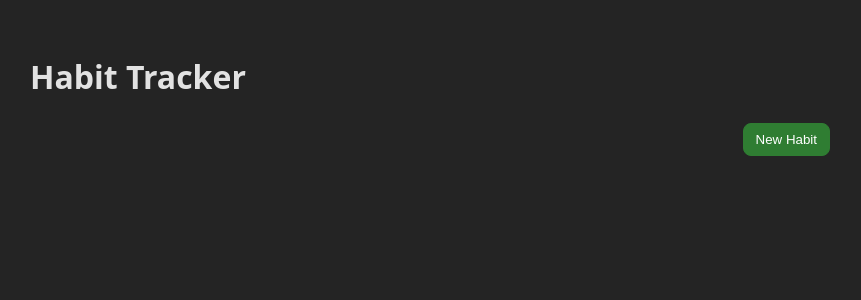
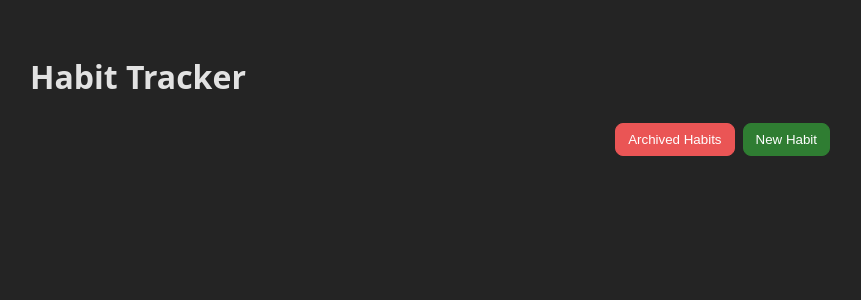
Before and after one commit to AndyC00/Habit_Tracker, a React (Vite) app in the folder frontend/: page / in a window 1280 px wide. Shown: the top 300 px of the page, without its empty margins (210-1071 px from the left). Built offline with nearby package versions, Linux system fonts and the light colour scheme.

Commit message:
archived button added

```diff
--- a/frontend/src/App.tsx
+++ b/frontend/src/App.tsx
@@ -133,6 +133,8 @@ export default function App() {
   const [statsById, setStatsById] = useState<Record<number, Stats | undefined>>({});
   const [durationById, setDurationById] = useState<Record<number, number | "" | undefined>>({});
   const [pendingId, setPendingId] = useState<number | null>(null);
+  const [archivedHabits, setArchivedHabits] = useState<Habit[]>([]);
+  const [archivedStatsById, setArchivedStatsById] = useState<Record<number, Stats | undefined>>({});
 
   const defaultFormValues: HabitFormValues = {
     name: "",
@@ -146,6 +148,7 @@ export default function App() {
     | null
     | { type: "create" }
     | { type: "edit"; habitId: number }
+    | { type: "archived" }
   >(null);
 
   const [formValues, setFormValues] = useState<HabitFormValues>(defaultFormValues);
@@ -237,6 +240,35 @@ export default function App() {
     setFormError(null);
   }
 
+  function openArchivedForm() {
+    (async () => {
+      try {
+        setFormError(null);
+        // Load archived habits and their stats
+        const list = await store.listHabits(true);
+        const archived = list.filter((h) => h.isArchived);
+        setArchivedHabits(archived);
+
+        const today = todayLocalISO();
+        const mo = today.slice(0, 7);
+        const tz = Intl.DateTimeFormat().resolvedOptions().timeZone;
+        const entries = await Promise.all(
+          archived.map(async (h) => {
+            const s = await store.getStats(h.id, mo, tz);
+            return [h.id, s] as const;
+          })
+        );
+        const statsMap: Record<number, Stats> = {};
+        for (const [id, s] of entries) statsMap[id] = s;
+        setArchivedStatsById(statsMap);
+
+        setFormMode({ type: "archived" });
+      } catch (e: any) {
+        setFormError(e.message ?? "Failed to load archived habits.");
+      }
+    })();
+  }
+
   function openEditForm(habit: Habit) {
     setFormValues({
       name: habit.name,
@@ -306,6 +338,9 @@ export default function App() {
       <h1>Habit Tracker</h1>
 
       <div className="actions">
+        <button className="btn archive" onClick={openArchivedForm}>
+          Archived Habits
+        </button>
         <button className="btn primary" onClick={openCreateForm}>
           New Habit
         </button>
@@ -391,6 +426,46 @@ export default function App() {
 
       {formMode && (
         <div className="habit-form-backdrop" role="presentation">
+          {formMode.type === "archived" ? (
+            <div className="habit-form">
+              <h2>Archived Habits</h2>
+              {archivedHabits.length === 0 ? (
+                <div>No archived habits.</div>
+              ) : (
+                <ul className="habits">
+                  {archivedHabits.map((h) => {
+                    const stats = archivedStatsById[h.id];
+                    const bg = h.colorHex ?? "#1e1e1e";
+                    return (
+                      <li key={h.id} className="habit-item" style={{ ["--bg" as any]: bg }}>
+                        <div className="habit-info">
+                          <div className="habit-title">
+                            {(() => {
+                              const Icon = getIconByKey(h.iconKey);
+                              return <Icon className="habit-icon" size={18} />;
+                            })()}
+                            {h.name}
+                            {h.isArchived && <span className="habit-archived">Archived</span>}
+                          </div>
+                          {h.description && <div className="habit-desc">{h.description}</div>}
+                          <div className="habit-stats">
+                            <p>Completed (total): {stats?.completedTotal ?? 0} days</p>
+                            <p>Longest streak: {stats?.longestStreak ?? 0}</p>
+                            <p>Total minutes: {stats?.totalDurationMinutes ?? 0}</p>
+                            <p>This month minutes: {stats?.durationThisMonth ?? 0}</p>
+                          </div>
+                        </div>
+                        {/* No action buttons for archived view */}
+                      </li>
+                    );
+                  })}
+                </ul>
+              )}
+              <div className="habit-form-actions">
+                <button type="button" className="btn" onClick={closeForm}>Close</button>
+              </div>
+            </div>
+          ) : (
             <form className="habit-form" onSubmit={submitForm}>
               <h2>{formMode.type === "create" ? "Create Habit" : "Edit Habit"}</h2>
 
@@ -502,6 +577,7 @@ export default function App() {
                 </button>
               </div>
             </form>
+          )}
         </div>
       )}
     </div>
--- a/frontend/src/style.css
+++ b/frontend/src/style.css
@@ -110,6 +110,12 @@
   border-color: #2f7d32;
 }
 
+.btn.archive {
+  margin-right: 8px;
+  background: #ea5555;
+  border-color: #ea5555
+}
+
 .btn:hover {
   filter: brightness(1.1);
 }
```
Lines whose indentation alone changed are shown as unchanged.
